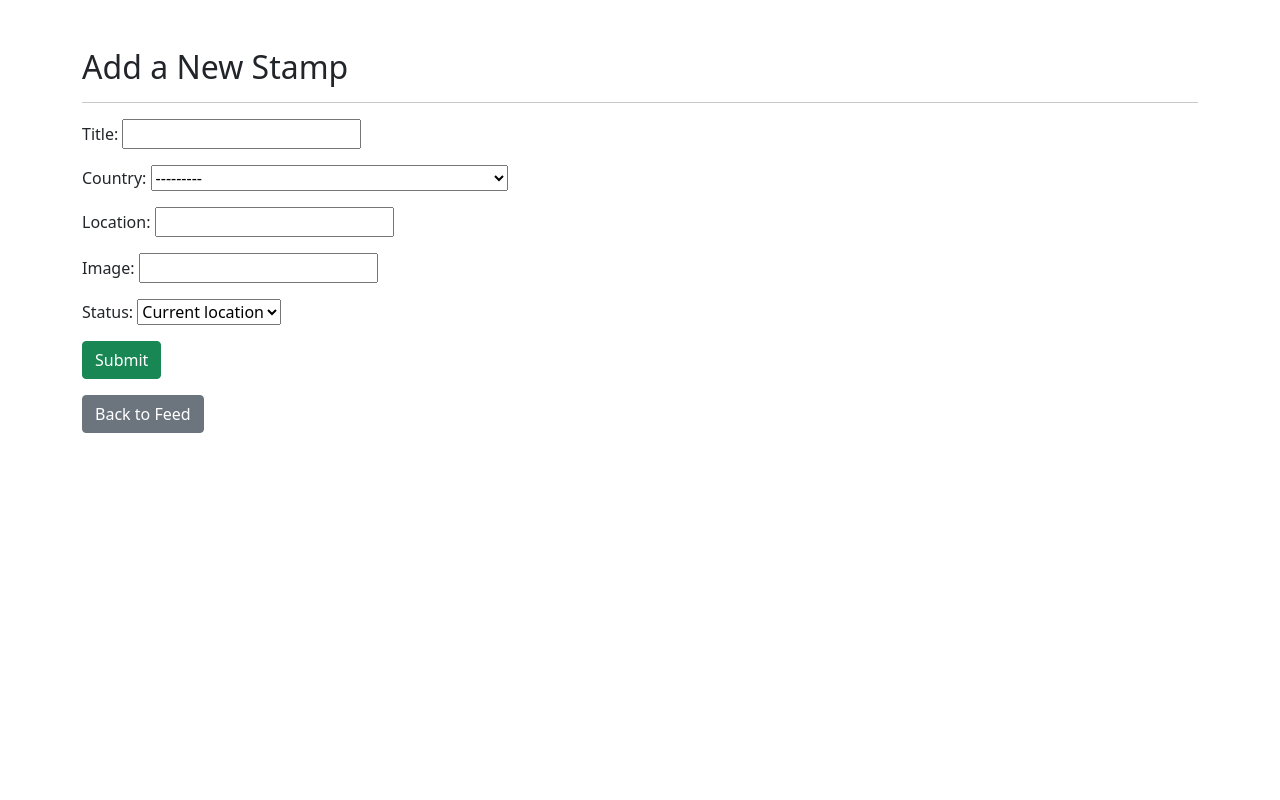
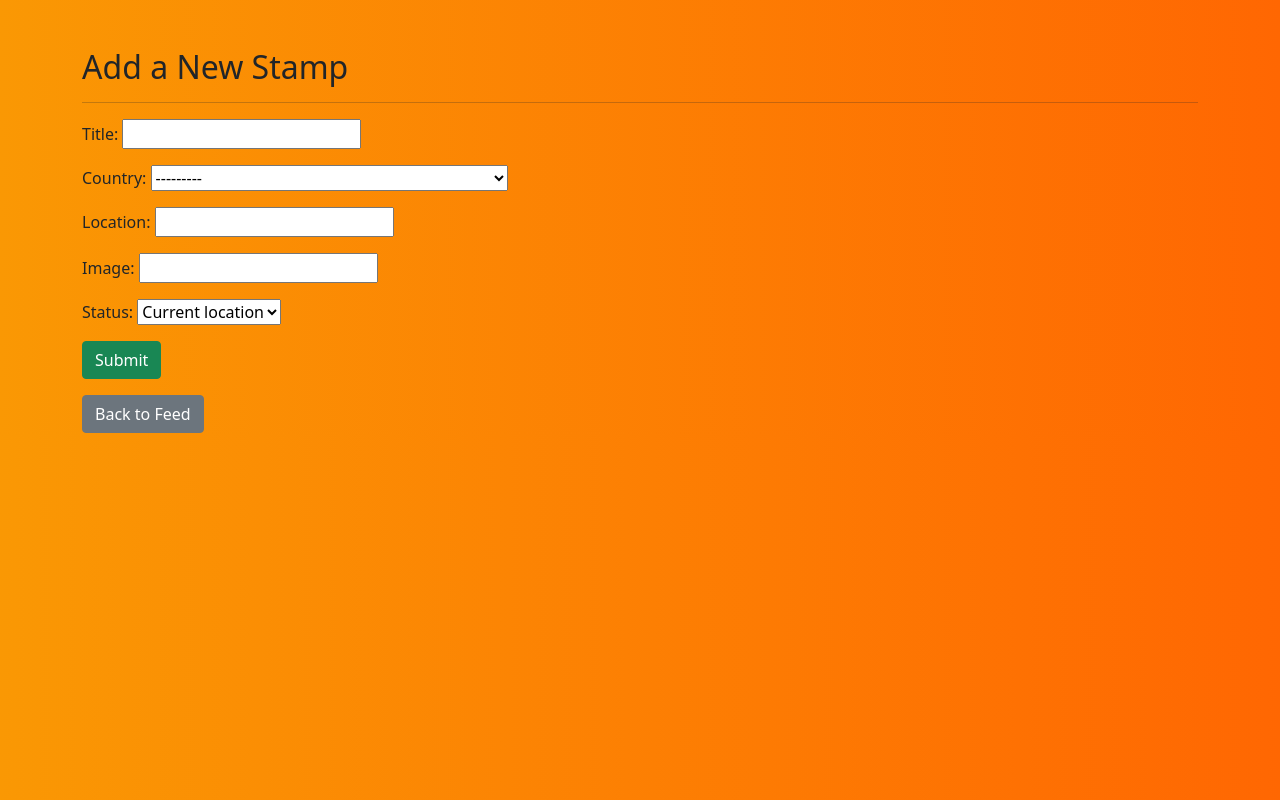
Before and after one commit to MGW-GH/BackTracking, a Django app: page /blog/add-stamp/ in a window 1280 px wide. Run offline with Django 4.2, Linux system fonts and the light colour scheme; the visitor is signed in with stand-in values (Sample User, id 1); parts of the project's set-up code (start-up, migrations or seed data) failed here and were passed over.

Commit message:
bg color to add_stamp

```diff
--- a/blog/templates/blog/add_stamp.html
+++ b/blog/templates/blog/add_stamp.html
@@ -10,6 +10,9 @@
     <!-- Bootstrap CSS -->
     <link href="https://cdn.jsdelivr.net/npm/bootstrap@5.0.2/dist/css/bootstrap.min.css" rel="stylesheet">
 
+    <!-- Custom CSS -->
+    <link rel="stylesheet" href="{% static 'css/style.css' %}">
+
     <!-- Favicon -->
     <link rel="apple-touch-icon" sizes="180x180" href="{% static 'images/apple-touch-icon.png' %}">
     <link rel="icon" type="image/png" sizes="32x32" href="{% static 'images/favicon-32x32.png' %}">
@@ -17,7 +20,7 @@
     <link rel="manifest" href="{% static 'images/site.webmanifest' %}">
 
 </head>
-<body>
+<body class="bg-warning-gradient">
     <div class="container mt-5">
         <h2>Add a New Stamp</h2>
         <hr>
```
